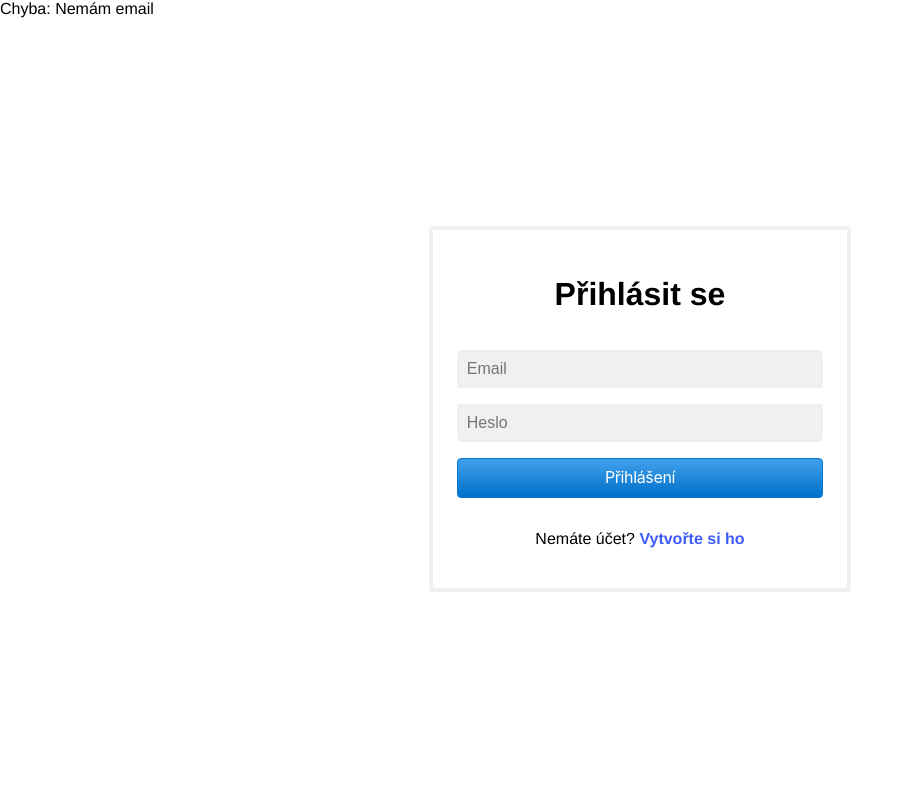
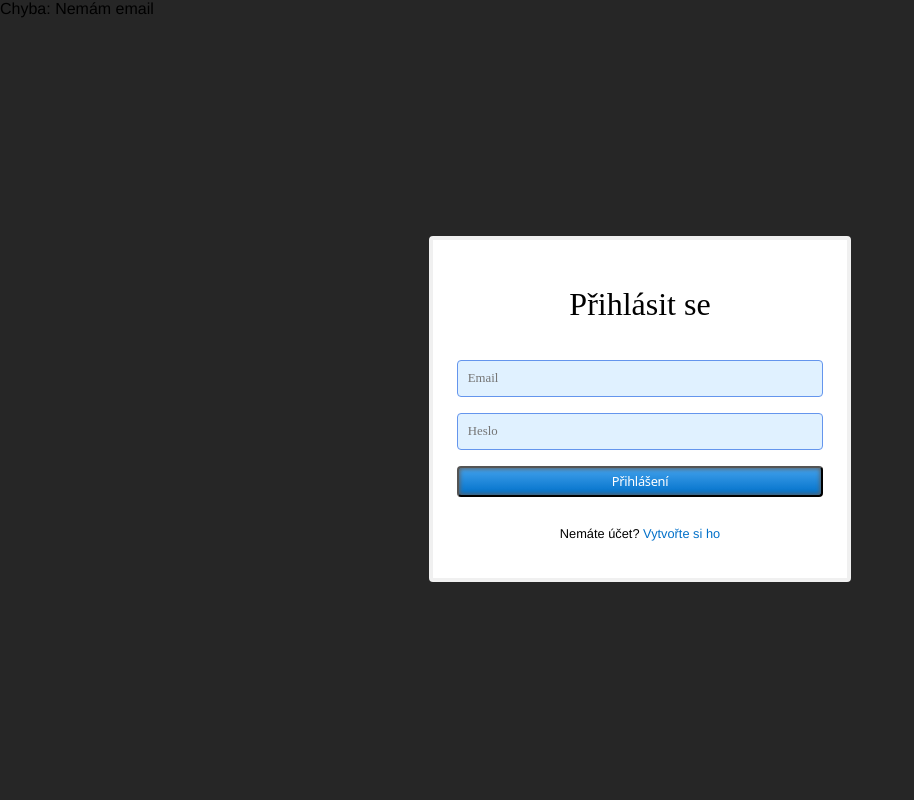
Before and after one commit to vit-posmourny/Playlist, a PHP site: page /Views/login.View.php in a window 1280 px wide. Shown: the whole page, without its empty margins (0-914 px from the left). Run offline with PHP 8.4, Linux system fonts and the light colour scheme; data that the repository does not hold is empty.

Commit message:
Hlavní okno +- ostylovaný

```diff
--- a/App/Controllers/RegisterController.php
+++ b/App/Controllers/RegisterController.php
@@ -1,6 +1,9 @@
 <?php
 
 namespace App\Controllers;
+
+use Core\View;
+use App\Models\User;
 
 class RegisterController
 {
@@ -17,7 +20,7 @@ class RegisterController
         $this->userModel = new User();
     }
 
-    public function showRegisterForm(): View
+    public function showRegisterForm()
     {
         $error = $_GET['error'] ?? null;
 
--- a/Core/Model.php
+++ b/Core/Model.php
@@ -7,13 +7,11 @@ use Core\Database;
 class Model
 {
     protected $database;
-    protected $mysql;
     protected $table;
 
     public function __construct()
     {
         $this->database = new Database;
-        $this->mysql = new Mysql;
     }
 
     public function all(): array
--- a/Views/css/login-styles.css
+++ b/Views/css/login-styles.css
@@ -2,11 +2,12 @@
 
 :root{
     --background: #e4e4e4;
-    --primary: #3C5BFA;
+    --primary: #0070C9;
     --pimary-hover: #2d43b4;
     --success: #00BA88;
     --error: #FA3C6A;
     --light-gray: #F0F0F0;
+    --light-blue: #e0f1ff;
     font-family: 'Helvetica', sans-serif;
 
 }
@@ -18,9 +19,13 @@ body {
 
 a{
     color: var(--primary);
-    font-weight: 600;
+    font-weight: 400;
     text-decoration: none;
     transition: text-decoration 5s ease-in-out;
+}
+
+p{
+    font-size: 0.8rem;
 }
 
 a:hover{
@@ -29,10 +34,11 @@ a:hover{
 }
 
 input {
-    font-size: 1rem;
+    font-family: "Century Gothic";
+    font-size: 0.8rem;
     padding: 10px;
-    background-color: var(--light-gray);
-    border: none;
+    background-color: var(--light-blue);
+    border: 1px solid cornflowerblue;
     border-radius: 4px;
     outline: none;
 }
@@ -40,7 +46,7 @@ input {
 .input--error {
     font-size: 1rem;
     padding: 10px;
-    background-color: var(--light-gray);
+    background-color: var(--light-blue);
     border-radius: 4px;
     border: 2px solid red;
 }
@@ -143,7 +149,8 @@ input {
 }
 
 .form__headline {
-    font-weight: 600;
+    font-family: "Century Gothic";
+    font-weight: normal;
     text-align: center;
 }
 
--- a/Views/css/mainButtonStyles.css
+++ b/Views/css/main-button-styles.css
@@ -1,34 +1,31 @@
-
 .button-main {
 
-    height: 2.5rem;
     background-image: linear-gradient(#42A1EC, #0070C9);
-    border: 1px solid #0077CC;
     border-radius: 4px;
     box-sizing: border-box;
+    box-shadow: inset 0 0px 4px 1px #626262;
+    min-height: 30px;
     color: #FFFFFF;
     cursor: pointer;
-    direction: ltr;
     display: block;
-    font-family: "SF Pro Text","SF Pro Icons","AOS Icons","Helvetica Neue",Helvetica,Arial,sans-serif;
-    font-size: 1em;
+    font-family: system-ui,"Helvetica Neue","Helvetica,Arial",sans-serif;
+    font-size: 0.8em;
     font-weight: 400;
     letter-spacing: -.022em;
     line-height: 1.47059;
     min-width: 30px;
-    overflow: visible;
     padding: 4px 6px;
     text-align: center;
+    overflow: hidden;
+    text-overflow: ellipsis;
     vertical-align: baseline;
     user-select: none;
-    -webkit-user-select: none;
-    touch-action: manipulation;
     white-space: nowrap;
 }
-
 .width {
     width: 90%;
 }
+
 
 .button-main:disabled {
     cursor: default;
@@ -45,9 +42,10 @@
     background-image: linear-gradient(#3D94D9, #0067B9);
     border-color: #006DBC;
     outline: none;
+    box-shadow: inset 0 0px 4px 1px #626262;
 }
 
 .button-main:focus {
-    box-shadow: rgba(131, 192, 253, 0.5) 0 0 0 3px;
+    box-shadow: rgba(131, 192, 253, 0.5) 0 0 0 1px;
     outline: none;
 }
--- a/Views/css/main-styles.css
+++ b/Views/css/main-styles.css
@@ -8,8 +8,10 @@ body {
     height: 100vh;
     width: 100vw;
     margin: 0;
-    background-color: #ffffff;
+    background-color: #262626;
 }
+
+
 
 
 .container-hero{
--- a/Views/js/list_play_button.js
+++ b/Views/js/list_play_button.js
@@ -1,6 +1,7 @@
 let audio = document.getElementById('myAudio');
 const button = document.getElementsByClassName('list_play_button')[0];
-const icon = document.getElementsByClassName('list_play_icon')[0];
+const icon = document.getElementsByClassName('list_play_icon');
+console.log(icon);
 
 audio.addEventListener("play", iconCheck);
 audio.addEventListener("pause", iconCheck);
--- a/Views/js/script_register.js
+++ b/Views/js/script_register.js
@@ -33,7 +33,7 @@ function emailValidate()
     if (!(this.value.includes('@') && this.value.includes('.')))
     {
         this.classList.add('input--error');
-        alert("Emailová adresa musí obsahovat @ a \".\".");
+        // alert("Emailová adresa musí obsahovat @ a \".\".");
         emailValidState = false;
 
     } else
--- a/Views/partials/header.View.php
+++ b/Views/partials/header.View.php
@@ -5,7 +5,7 @@
     <meta charset="UTF-8">
     <meta name="viewport" content="width=device-width, initial-scale=1.0">
     <link rel="stylesheet" href="/Playlist/Views/css/main-styles.css">
-    <link rel="stylesheet" href="/Playlist/Views/css/mainButtonStyles.css">
+    <link rel="stylesheet" href="/Playlist/Views/css/main-button-styles.css">
     <link rel="stylesheet" href="/Playlist/Views/css/playlist-styles.css">
     <link rel="stylesheet" href="/Playlist/Views/css/login-styles.css">
 
--- a/Views/partials/play_button.php
+++ b/Views/partials/play_button.php
@@ -1,3 +1,2 @@
 
-
-    <img class="list_play_icon" src="\Playlist\images\play_circle_FILL0_wght300_GRAD0_opsz24.svg" alt="play-icon">
+<img class="list_play_icon" src="\Playlist\images\play_circle_FILL0_wght300_GRAD0_opsz24.svg" alt="play-icon">
--- a/Views/register.View.php
+++ b/Views/register.View.php
@@ -1,4 +1,4 @@
-<?php Core\View::render('partials/headerView', ['title' => $title ?? 'Registrace']); ?>
+<?php Core\View::render('partials/header', ['title' => $title ?? 'Registrace']); ?>
 
 <body>
 
@@ -17,7 +17,7 @@
 
     </main>
 
-    <script type="text/javascript"><?php include __DIR__."/js/script_login.js"?></script>
+    <script type="text/javascript"><?php include __DIR__."/js/script_register.js"?></script>
 
 </body>
 
--- a/index.php
+++ b/index.php
@@ -1,8 +1,8 @@
 <?php
 session_start();
 
-//    error_reporting(E_ALL);
-//    ini_set("display_errors", 1);
+    error_reporting(E_ALL);
+    ini_set("display_errors", 1);
 
     require_once  "./autoload.php";
     require_once  "./web/routes.php";
```
Also changed, not shown: other parts of Views/css/main-styles.css (+42 -10 lines), Views/Main.View.php (+7 -3 lines), Views/css/player-styles.css (added, +7 -0 lines), Views/css/playlist-styles.css (+30 -21 lines), files/playlist.php (+33 -1 lines).
